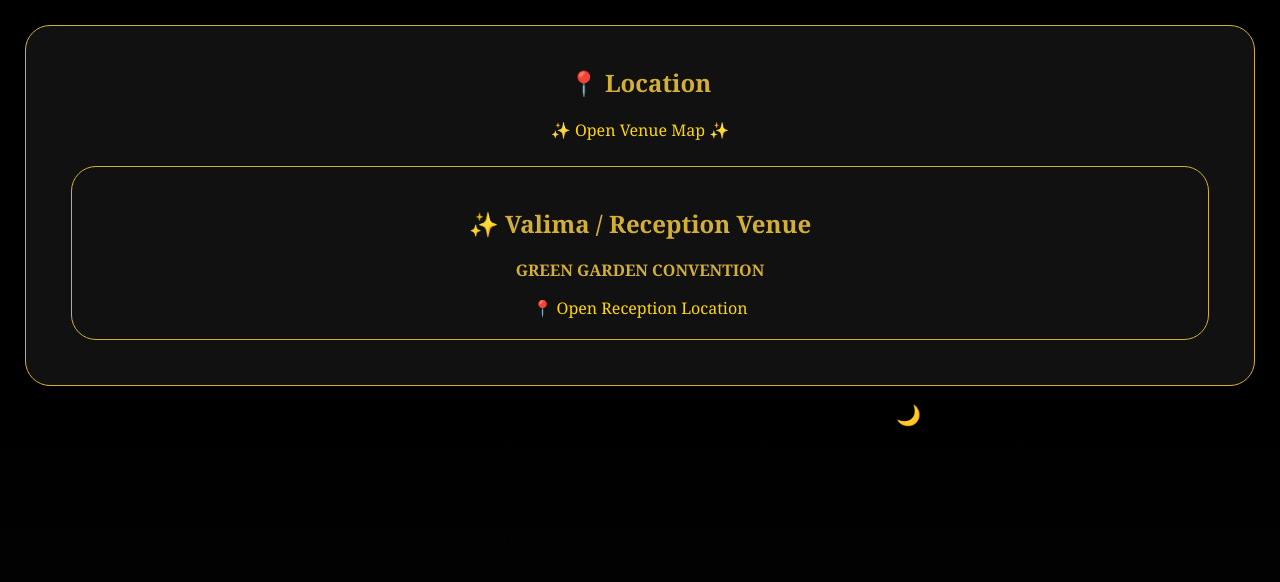
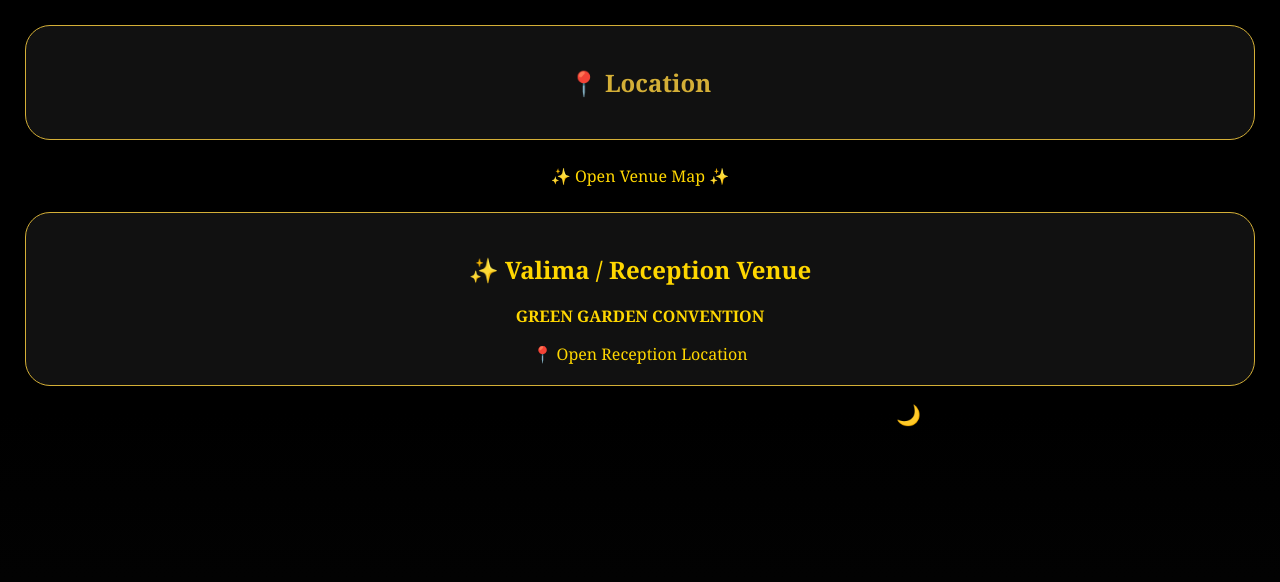
Before and after one commit to mrkhan4378-lab/Meraj-awais-wedding, a plain HTML site: page index.html in a window 1280 px wide. Shown: the part 206-788 px from the top of the page. Drawn offline with Linux system fonts and the light colour scheme.

Commit message:
Update index.html

```diff
--- a/index.html
+++ b/index.html
@@ -67,8 +67,9 @@
 <h2>📍 Location</h2>
 <a href="https://maps.google.com/?q=SARA+CONVENTION+Tolichowki"
 style="color:gold;text-decoration:none;">
-✨ Open Venue Map ✨
-</a><div class="card fade">
+</div>
+  ✨ Open Venue Map ✨
+  <div class="card fade">
 <h2>✨ Valima / Reception Venue</h2>
 
 <p><b>GREEN GARDEN CONVENTION</b></p>
```
